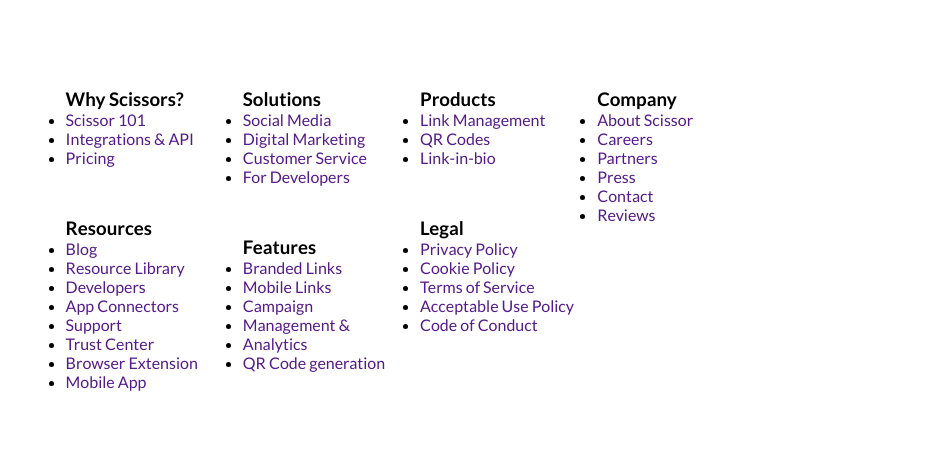
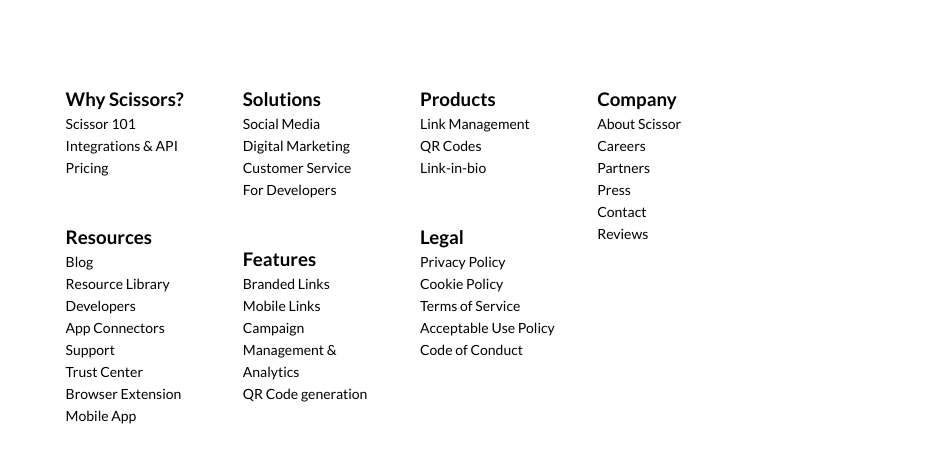
Before and after one commit to MUdugbesi/scissors_alt, a plain HTML site: page index.html in a window 1280 px wide. Shown: the part 4633-5095 px from the top of the page, 353-1280 px from the left. Drawn offline with Linux system fonts and the light colour scheme; files whose address does not match are found by name; a web font is replaced by a local one.

Commit message:
updated footer link styles

```diff
--- a/styles.css
+++ b/styles.css
@@ -617,3 +617,13 @@
 	flex-direction: column;
 	gap: 50px;
 }
+
+.footer-links-ctn ul li {
+	list-style: none;
+	padding-top: 3px;
+}
+
+.footer-links-ctn ul li a {
+	color: black;
+	font-size: 14px;
+}
```
